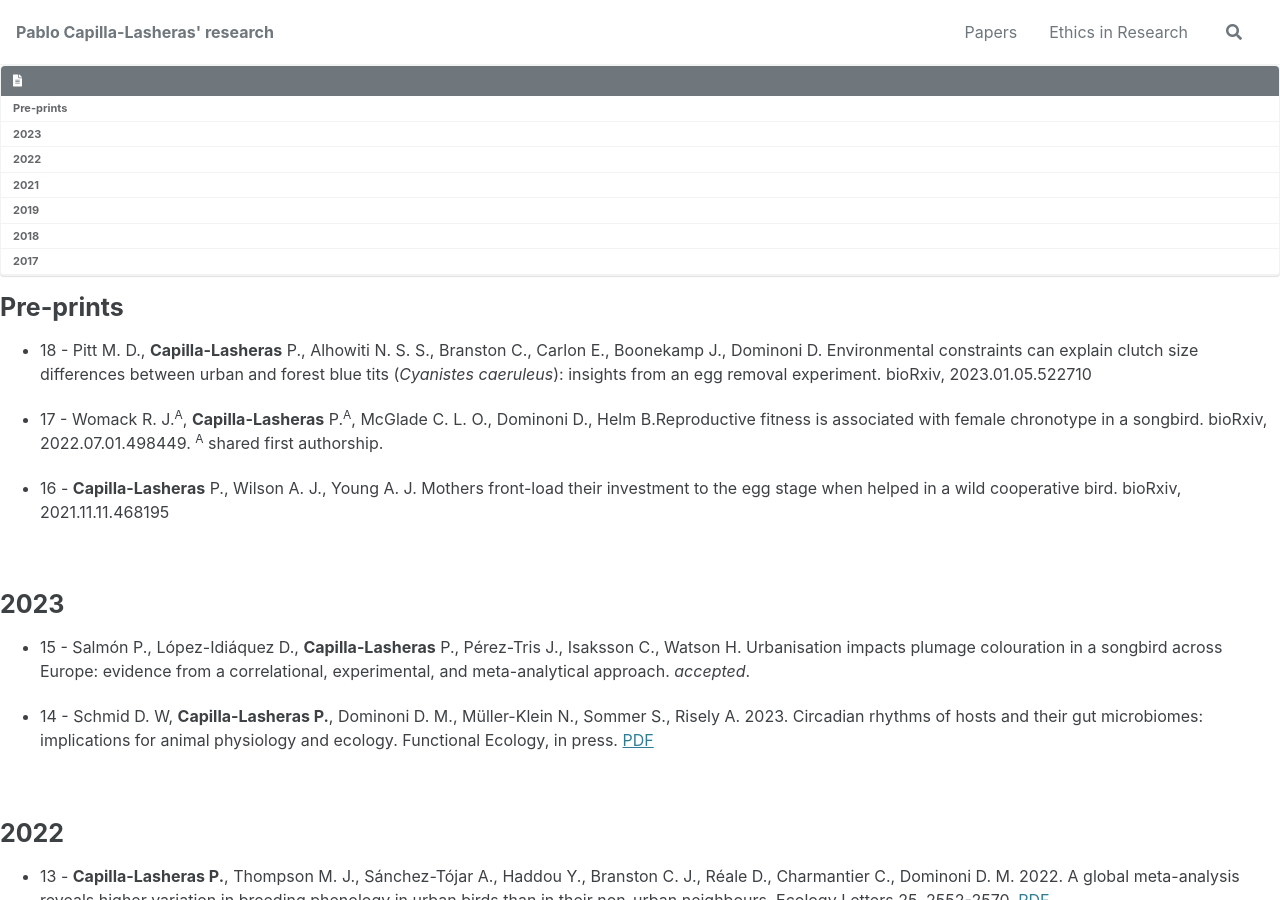
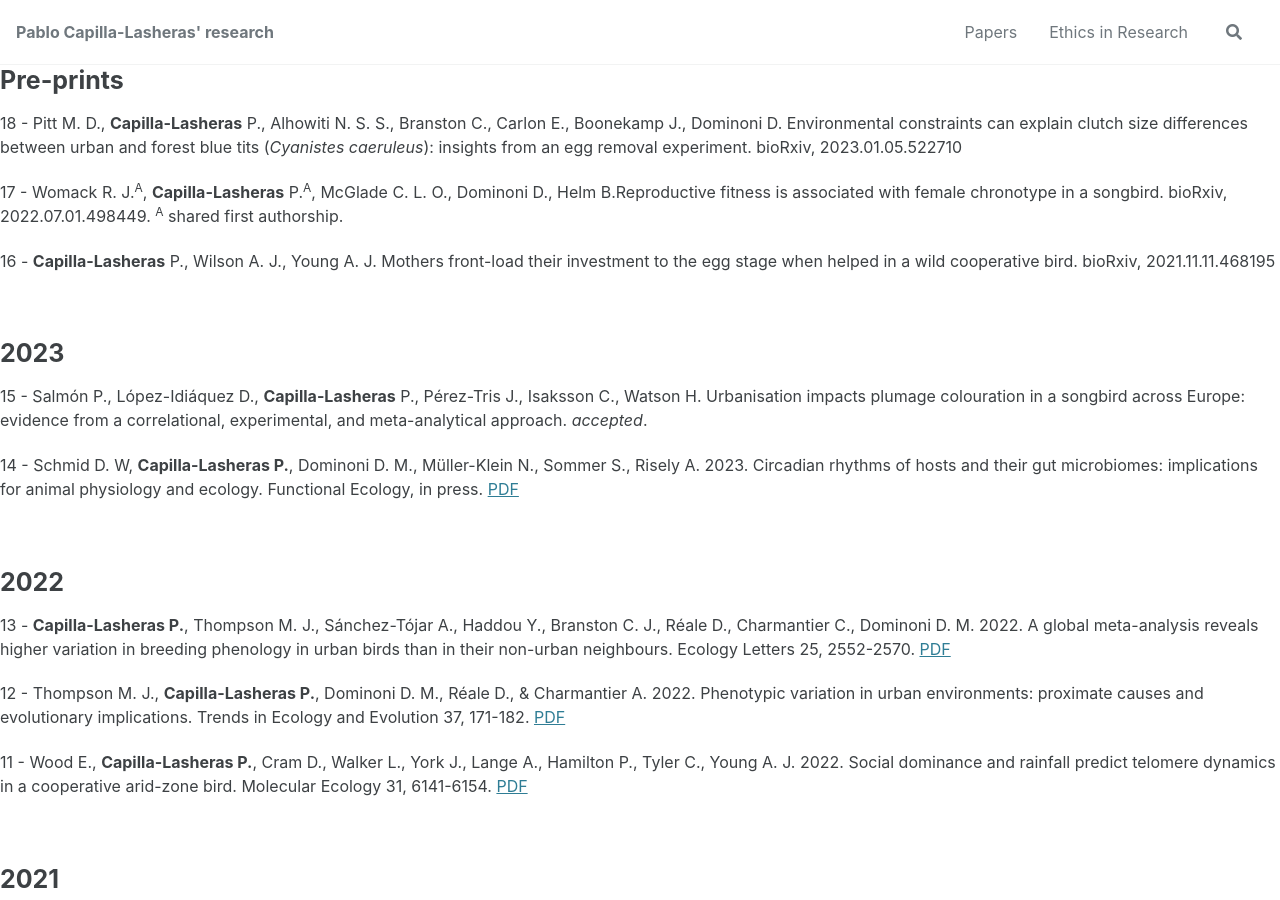
Before and after one commit to PabloCapilla/PabloCapilla.github.io, a Jekyll site: the page built from _pages/papers.md, in a window 1280 px wide and 900 px high. Built offline with Jekyll 4.4.1, drawn with Linux system fonts in a browser that asks for light colours; cached includes are drawn as plain includes; a script that is not in the unit is left out; comment, search, counter and statistics services are not loaded.

Commit message:
Update papers

```diff
--- a/_pages/papers.md
+++ b/_pages/papers.md
@@ -7,66 +7,64 @@ sidebar:
 classes: wide
 ---
 
-{% include toc %}
-
 # Pre-prints
 
-* 18 - Pitt M. D., **Capilla-Lasheras** P., Alhowiti N. S. S., Branston C., Carlon E., Boonekamp J., Dominoni D. Environmental constraints can explain clutch size differences between urban and forest blue tits (*Cyanistes caeruleus*): insights from an egg removal experiment. bioRxiv, 2023.01.05.522710
+18 - Pitt M. D., **Capilla-Lasheras** P., Alhowiti N. S. S., Branston C., Carlon E., Boonekamp J., Dominoni D. Environmental constraints can explain clutch size differences between urban and forest blue tits (*Cyanistes caeruleus*): insights from an egg removal experiment. bioRxiv, 2023.01.05.522710
 
-* 17 - Womack R. J.<sup>A</sup>, **Capilla-Lasheras** P.<sup>A</sup>, McGlade C. L. O., Dominoni D., Helm B.Reproductive fitness is associated with female chronotype in a songbird. bioRxiv, 2022.07.01.498449. <sup>A</sup> shared first authorship.
+17 - Womack R. J.<sup>A</sup>, **Capilla-Lasheras** P.<sup>A</sup>, McGlade C. L. O., Dominoni D., Helm B.Reproductive fitness is associated with female chronotype in a songbird. bioRxiv, 2022.07.01.498449. <sup>A</sup> shared first authorship.
 
-* 16 - **Capilla-Lasheras** P., Wilson A. J., Young A. J. Mothers front-load their investment to the egg stage when helped in a wild cooperative bird. bioRxiv, 2021.11.11.468195
+16 - **Capilla-Lasheras** P., Wilson A. J., Young A. J. Mothers front-load their investment to the egg stage when helped in a wild cooperative bird. bioRxiv, 2021.11.11.468195
 
 <br/>
 
 # 2023
 
-* 15 - Salmón P., López-Idiáquez D., **Capilla-Lasheras** P., Pérez-Tris J., Isaksson C., Watson H. Urbanisation impacts plumage colouration in a songbird across Europe: evidence from a correlational, experimental, and meta-analytical approach. _accepted_.
+15 - Salmón P., López-Idiáquez D., **Capilla-Lasheras** P., Pérez-Tris J., Isaksson C., Watson H. Urbanisation impacts plumage colouration in a songbird across Europe: evidence from a correlational, experimental, and meta-analytical approach. _accepted_.
 
-* 14 - Schmid D. W, **Capilla-Lasheras P.**, Dominoni D. M., Müller-Klein N., Sommer S., Risely A. 2023. Circadian rhythms of hosts and their gut microbiomes: implications for animal physiology and ecology. Functional Ecology, in press. [PDF](http://PabloCapilla.github.io/assets/pub_pdf/2023 - Functional Ecology - Schmid.pdf)
+14 - Schmid D. W, **Capilla-Lasheras P.**, Dominoni D. M., Müller-Klein N., Sommer S., Risely A. 2023. Circadian rhythms of hosts and their gut microbiomes: implications for animal physiology and ecology. Functional Ecology, in press. [PDF](http://PabloCapilla.github.io/assets/pub_pdf/2023 - Functional Ecology - Schmid.pdf)
 
 <br/>
 
 # 2022
 
-* 13 - **Capilla-Lasheras P.**, Thompson M. J., Sánchez-Tójar A., Haddou Y., Branston C. J., Réale D., Charmantier C., Dominoni D. M. 2022. A global meta-analysis reveals higher variation in breeding phenology in urban birds than in their non-urban neighbours. Ecology Letters 25, 2552-2570. [PDF](http://PabloCapilla.github.io/assets/pub_pdf/2022 - Ecology Letters - Capilla‐Lasheras.pdf)
+13 - **Capilla-Lasheras P.**, Thompson M. J., Sánchez-Tójar A., Haddou Y., Branston C. J., Réale D., Charmantier C., Dominoni D. M. 2022. A global meta-analysis reveals higher variation in breeding phenology in urban birds than in their non-urban neighbours. Ecology Letters 25, 2552-2570. [PDF](http://PabloCapilla.github.io/assets/pub_pdf/2022 - Ecology Letters - Capilla‐Lasheras.pdf)
 
-* 12 - Thompson M. J., **Capilla-Lasheras P.**, Dominoni D. M., Réale D., & Charmantier A. 2022. Phenotypic variation in urban environments: proximate causes and evolutionary implications. Trends in Ecology and Evolution 37, 171-182. [PDF](http://PabloCapilla.github.io/assets/pub_pdf/2022 - Trends in Ecology and Evolution - Thompson.pdf)
+12 - Thompson M. J., **Capilla-Lasheras P.**, Dominoni D. M., Réale D., & Charmantier A. 2022. Phenotypic variation in urban environments: proximate causes and evolutionary implications. Trends in Ecology and Evolution 37, 171-182. [PDF](http://PabloCapilla.github.io/assets/pub_pdf/2022 - Trends in Ecology and Evolution - Thompson.pdf)
 
-* 11 - Wood E., **Capilla-Lasheras P.**, Cram D., Walker L., York J., Lange A., Hamilton P., Tyler C., Young A. J. 2022. Social dominance and rainfall predict telomere dynamics in a cooperative arid-zone bird. Molecular Ecology 31, 6141-6154. [PDF](http://PabloCapilla.github.io/assets/pub_pdf/2022 - Molecular Ecology - Wood.pdf)
+11 - Wood E., **Capilla-Lasheras P.**, Cram D., Walker L., York J., Lange A., Hamilton P., Tyler C., Young A. J. 2022. Social dominance and rainfall predict telomere dynamics in a cooperative arid-zone bird. Molecular Ecology 31, 6141-6154. [PDF](http://PabloCapilla.github.io/assets/pub_pdf/2022 - Molecular Ecology - Wood.pdf)
 
 <br/>
 
 # 2021
 
-* 10 - Branston C. J., **Capilla-Lasheras P.**, Pollock C. J., Dominoni D. M. 2021. Weaker selection on timing of breeding and clutch size in urban blue tits compared to non-urban counterparts, but not in great tits. Behavioural Ecology and Sociobiology 75, 155. [PDF](http://PabloCapilla.github.io/assets/pub_pdf/2021 -  Behavioral Ecology and Sociobiology - Branston.pdf)
+10 - Branston C. J., **Capilla-Lasheras P.**, Pollock C. J., Dominoni D. M. 2021. Weaker selection on timing of breeding and clutch size in urban blue tits compared to non-urban counterparts, but not in great tits. Behavioural Ecology and Sociobiology 75, 155. [PDF](http://PabloCapilla.github.io/assets/pub_pdf/2021 -  Behavioral Ecology and Sociobiology - Branston.pdf)
 
-* 9 - Brown A., Wood E., **Capilla-Lasheras P.**, Harrison X., Young A. J. 2021. Longitudinal evidence that older parents produce offspring with longer telomeres in a wild social bird. Biology Letters 17, 20210409. [PDF](http://PabloCapilla.github.io/assets/pub_pdf/2021 - Biology Letters - Brown.pdf)
+9 - Brown A., Wood E., **Capilla-Lasheras P.**, Harrison X., Young A. J. 2021. Longitudinal evidence that older parents produce offspring with longer telomeres in a wild social bird. Biology Letters 17, 20210409. [PDF](http://PabloCapilla.github.io/assets/pub_pdf/2021 - Biology Letters - Brown.pdf)
 
-* 8 - **Capilla-Lasheras P.**, Harrison X., Wood E. M., Wilson A. J., Young A. J. 2021. Altruistic bet-hedging and the evolution of cooperation in a Kalahari bird. Science Advances 7, eabe8980. [PDF](http://PabloCapilla.github.io/assets/pub_pdf/2021 - Science Advances - Capilla-Lasheras.pdf)
+8 - **Capilla-Lasheras P.**, Harrison X., Wood E. M., Wilson A. J., Young A. J. 2021. Altruistic bet-hedging and the evolution of cooperation in a Kalahari bird. Science Advances 7, eabe8980. [PDF](http://PabloCapilla.github.io/assets/pub_pdf/2021 - Science Advances - Capilla-Lasheras.pdf)
 
-* 7 - **Capilla-Lasheras P.**, Bondía B., Aguirre J. I. 2021. Environmental conditions but not nest composition affect reproductive success in an urban bird. Ecology & Evolution 11, 3084-3092. [PDF](http://PabloCapilla.github.io/assets/pub_pdf/2021 - Ecology and Evolution - Capilla‐Lasheras.pdf)
+7 - **Capilla-Lasheras P.**, Bondía B., Aguirre J. I. 2021. Environmental conditions but not nest composition affect reproductive success in an urban bird. Ecology & Evolution 11, 3084-3092. [PDF](http://PabloCapilla.github.io/assets/pub_pdf/2021 - Ecology and Evolution - Capilla‐Lasheras.pdf)
 
 <br/>
 
 # 2019
 
-* 6 - Łapińska U., Glover G., **Capilla-Lasheras P.**, Young A. J., Pagliara S. 2019. Bacterial ageing in the absence of external stressors. Philosophical Transactions of the Royal Society B 374, 20180442. [PDF](http://PabloCapilla.github.io/assets/pub_pdf/2019 - Philosophical Transactions of the Royal Society B - Łapińska.pdf)
+6 - Łapińska U., Glover G., **Capilla-Lasheras P.**, Young A. J., Pagliara S. 2019. Bacterial ageing in the absence of external stressors. Philosophical Transactions of the Royal Society B 374, 20180442. [PDF](http://PabloCapilla.github.io/assets/pub_pdf/2019 - Philosophical Transactions of the Royal Society B - Łapińska.pdf)
 
-* 5 - Bravo-Santano N., **Capilla-Lasheras P.**, Mateos L. M., Calle Y., Behrends V., Letek M. 2019. Identification of novel targets for host-directed therapeutics against intracellular *Staphylococcus aureus*. Scientific Reports 9, 15435. [PDF](http://PabloCapilla.github.io/assets/pub_pdf/2019 - Scientific Repots - Bravo-Santano.pdf)
+5 - Bravo-Santano N., **Capilla-Lasheras P.**, Mateos L. M., Calle Y., Behrends V., Letek M. 2019. Identification of novel targets for host-directed therapeutics against intracellular *Staphylococcus aureus*. Scientific Reports 9, 15435. [PDF](http://PabloCapilla.github.io/assets/pub_pdf/2019 - Scientific Repots - Bravo-Santano.pdf)
 
 <br/>
 
 # 2018
 
-* 4 - **Capilla-Lasheras P.** 2018. incR: a new R package to analyse incubation behaviour. Journal of Avian Biology 49, e01710.[PDF](http://PabloCapilla.github.io/assets/pub_pdf/2018 - Journal of Avian Biology - Capilla‐Lasheras.pdf)
+4 - **Capilla-Lasheras P.** 2018. incR: a new R package to analyse incubation behaviour. Journal of Avian Biology 49, e01710.[PDF](http://PabloCapilla.github.io/assets/pub_pdf/2018 - Journal of Avian Biology - Capilla‐Lasheras.pdf)
 
-* 3 - Gwinner H., **Capilla-Lasheras P.**, Cooper C., Helm B. 2018. ‘Green incubation’: avian offspring benefit from aromatic nest herbs through improved parental incubation behaviour. Proceedings of the Royal Society B 285 (1880), 20180376. [PDF](http://PabloCapilla.github.io/assets/pub_pdf/2018 - Proceedings of the Royal Society B - Gwinner.pdf)
+3 - Gwinner H., **Capilla-Lasheras P.**, Cooper C., Helm B. 2018. ‘Green incubation’: avian offspring benefit from aromatic nest herbs through improved parental incubation behaviour. Proceedings of the Royal Society B 285 (1880), 20180376. [PDF](http://PabloCapilla.github.io/assets/pub_pdf/2018 - Proceedings of the Royal Society B - Gwinner.pdf)
 
 <br/>
 
 # 2017
 
-* 2 - Pollock C. J., **Capilla-Lasheras P.**, McGill R. A. R., Helm B., Dominoni D. M. 2017. Integrated behavioural and stable isotope data reveal altered diet linked to low breeding success in urban-dwelling blue tits (*Cyanistes caeruleus*). Scientific Reports 7, 5014. [PDF](http://PabloCapilla.github.io/assets/pub_pdf/2017 - Scientific Reports - Pollock.pdf)
+2 - Pollock C. J., **Capilla-Lasheras P.**, McGill R. A. R., Helm B., Dominoni D. M. 2017. Integrated behavioural and stable isotope data reveal altered diet linked to low breeding success in urban-dwelling blue tits (*Cyanistes caeruleus*). Scientific Reports 7, 5014. [PDF](http://PabloCapilla.github.io/assets/pub_pdf/2017 - Scientific Reports - Pollock.pdf)
 
-* 1 - **Capilla-Lasheras P.**, Dominoni D. M., Babayan S. A., O’Shaughnessy P. J., Mladenova M., Woodford L., Pollock C. J., Barr T., Baldini F., Helm B. 2017. Elevated immune gene expression is associated with poor reproductive success of urban blue tits. Frontiers in Ecology & Evolution 5, 64. [PDF](http://PabloCapilla.github.io/assets/pub_pdf/2017 - Frontiers in Ecology and Evolution - Capilla-Lasheras.pdf)
+1 - **Capilla-Lasheras P.**, Dominoni D. M., Babayan S. A., O’Shaughnessy P. J., Mladenova M., Woodford L., Pollock C. J., Barr T., Baldini F., Helm B. 2017. Elevated immune gene expression is associated with poor reproductive success of urban blue tits. Frontiers in Ecology & Evolution 5, 64. [PDF](http://PabloCapilla.github.io/assets/pub_pdf/2017 - Frontiers in Ecology and Evolution - Capilla-Lasheras.pdf)
```
